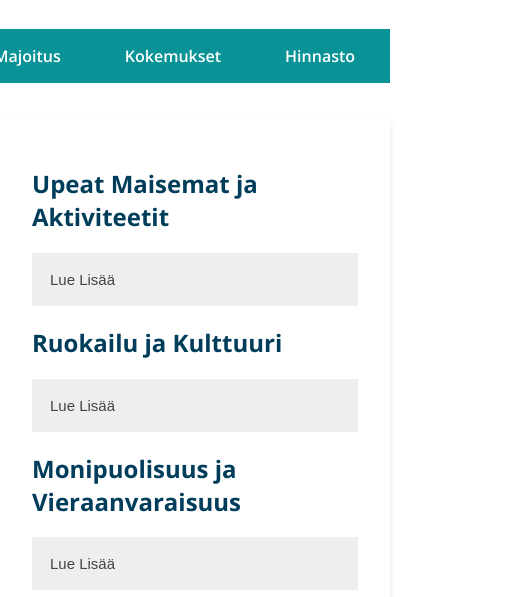
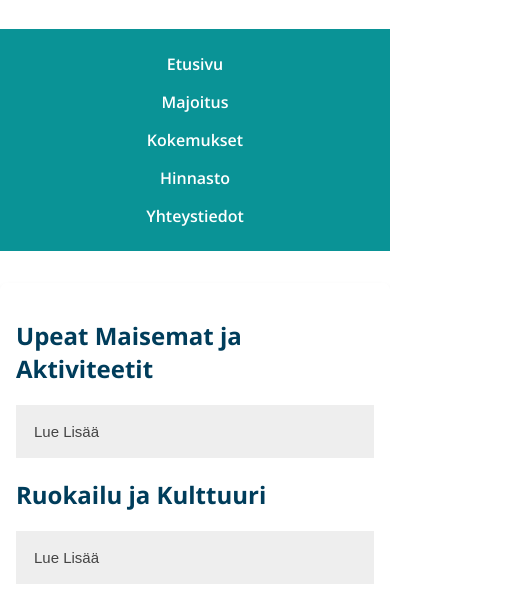
Before and after one commit to Mustasuu/Mavro-Majoitus, a plain HTML site: page index.html in a window 390 px wide. Shown: the part 232-829 px from the top of the page, 517 px wide, since content can reach past the window. Drawn offline with nearby package versions, Linux system fonts and the light colour scheme.

Commit message:
Update index.html

```diff
--- a/index.html
+++ b/index.html
@@ -44,12 +44,15 @@
             justify-content: center;
             background-color: #0a9396;
             padding: 1rem;
+            flex-wrap: wrap;
         }
         nav a {
             color: #fff;
             text-decoration: none;
-            margin: 0 2rem;
+            margin: 0.5rem;
             font-weight: 600;
+            text-align: center;
+            flex: 1 0 auto;
         }
         .accordion {
             background-color: #eee;
@@ -123,6 +126,12 @@
             .gallery img {
                 width: 100%;
             }
+            nav a {
+                flex: 1 0 50%;
+            }
+            .content {
+                padding: 1rem;
+            }
         }
     </style>
 </head>
```
